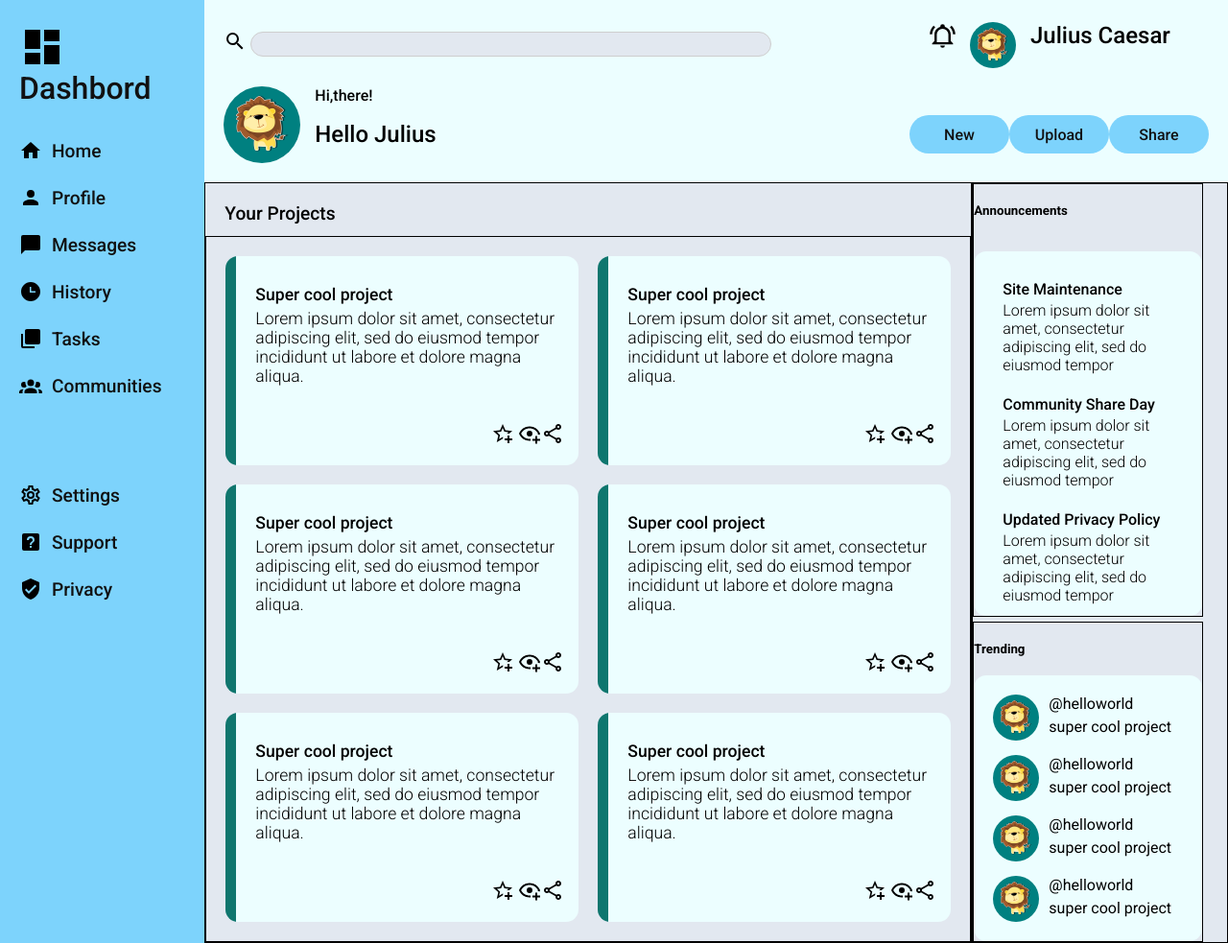
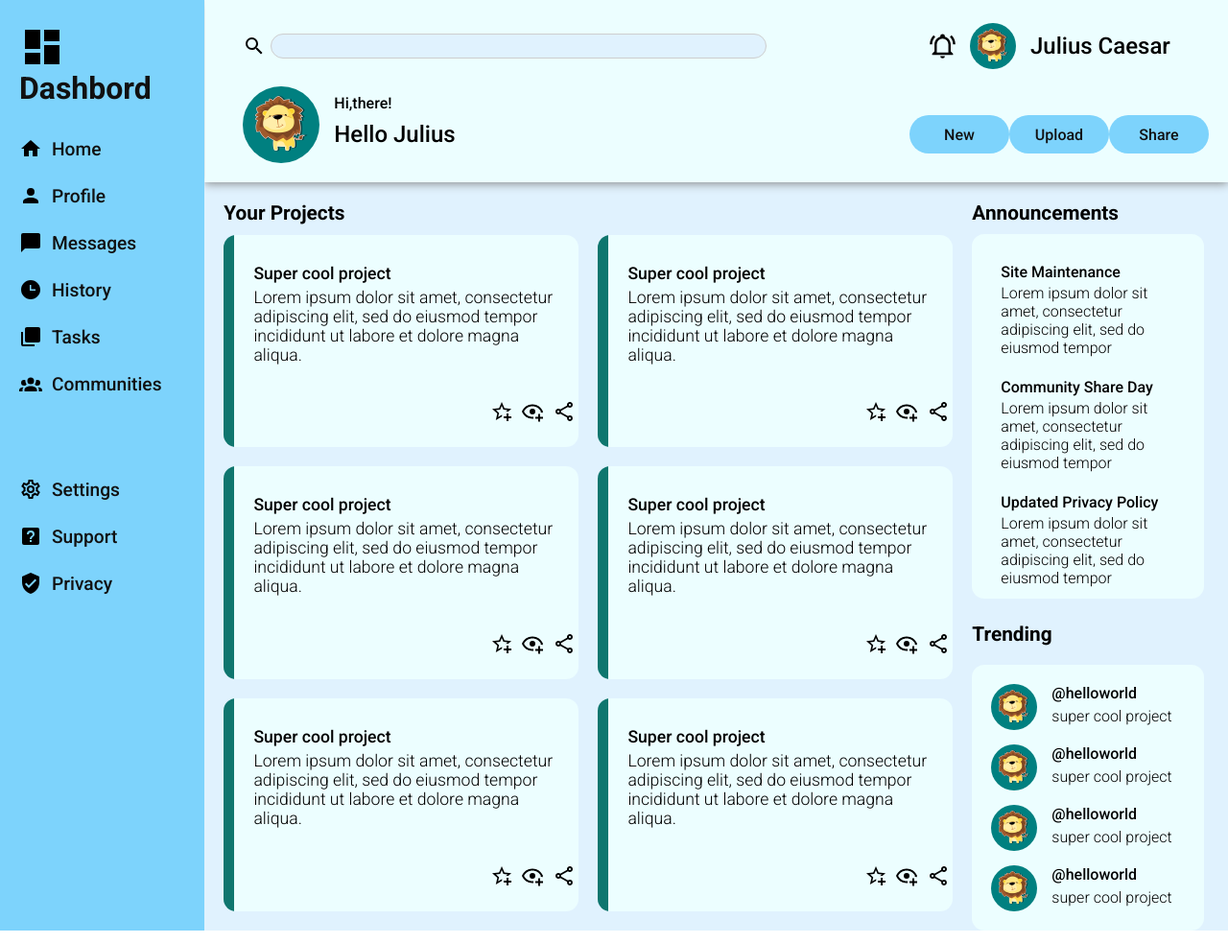
Before and after one commit to Lafetz/DASHBOARD, a plain HTML site: page index.html in a window 1280 px wide. Shown: the whole page at 96% size. Drawn offline with Linux system fonts and the light colour scheme.

Commit message:
clean up code

```diff
--- a/index.html
+++ b/index.html
@@ -1,6 +1,5 @@
 <!DOCTYPE html>
 <html lang="en">
-
   <head>
     <meta charset="UTF-8" />
     <meta http-equiv="X-UA-Compatible" content="IE=edge" />
@@ -14,18 +13,30 @@
       <div class="header">
         <div class="search">
           <label for="search-bar">
-          <img src="./img/magnify.svg" alt="search icon"  />
+            <img src="./img/magnify.svg" alt="search icon" />
           </label>
           <input type="text" id="search-bar" />
         </div>
 
         <div class="right-search">
-        <img src="./img/bell-ring-outline.svg" alt="notification-icon" class="icon" />
-        <img class="image" src="./img/lion-g4e016bee9_1280.png" alt="user-Image" />
+          <img
+            src="./img/bell-ring-outline.svg"
+            alt="notification-icon"
+            class="icon"
+          />
+          <img
+            class="image"
+            src="./img/lion-g4e016bee9_1280.png"
+            alt="user-Image"
+          />
           <div>Julius Caesar</div>
         </div>
         <div class="bottom-left">
-        <img src="./img/lion-g4e016bee9_1280.png" alt="user-Image" class="userImg" />
+          <img
+            src="./img/lion-g4e016bee9_1280.png"
+            alt="user-Image"
+            class="userImg"
+          />
           <p>Hi,there!</p>
           <p>Hello Julius</p>
         </div>
@@ -36,18 +47,24 @@
       <div class="main">
         <div class="left-main">
           <div class="title">
-          <p>Your Projects</p>
+          <h5>Your Projects</h5>
+
         </div>
         <div class="project-list">
           <div class="projects">
             <div class="color-block"></div>
             <div class="text-icon">
               <p>Super cool project</p>
-              <p>Lorem ipsum dolor sit amet, consectetur adipiscing elit, sed do eiusmod tempor incididunt ut labore et
-                dolore magna aliqua.</p>
-              <div class="icons"><img src="./img/star-plus-outline.svg" alt="like icon">
-                <img src="./img/eye-plus-outline.svg" alt="seen icon"><img src="./img/share-variant-outline.svg"
-                  alt="share icon">
+              <p>
+                Lorem ipsum dolor sit amet, consectetur adipiscing elit, sed do
+                eiusmod tempor incididunt ut labore et dolore magna aliqua.
+              </p>
+              <div class="icons">
+                <img src="./img/star-plus-outline.svg" alt="like icon" />
+                <img src="./img/eye-plus-outline.svg" alt="seen icon" /><img
+                  src="./img/share-variant-outline.svg"
+                  alt="share icon"
+                />
               </div>
             </div>
           </div>
@@ -55,11 +72,16 @@
             <div class="color-block"></div>
             <div class="text-icon">
               <p>Super cool project</p>
-              <p>Lorem ipsum dolor sit amet, consectetur adipiscing elit, sed do eiusmod tempor incididunt ut labore et
-                dolore magna aliqua.</p>
-              <div class="icons"><img src="./img/star-plus-outline.svg" alt="like icon">
-                <img src="./img/eye-plus-outline.svg" alt="seen icon"><img src="./img/share-variant-outline.svg"
-                  alt="share icon">
+              <p>
+                Lorem ipsum dolor sit amet, consectetur adipiscing elit, sed do
+                eiusmod tempor incididunt ut labore et dolore magna aliqua.
+              </p>
+              <div class="icons">
+                <img src="./img/star-plus-outline.svg" alt="like icon" />
+                <img src="./img/eye-plus-outline.svg" alt="seen icon" /><img
+                  src="./img/share-variant-outline.svg"
+                  alt="share icon"
+                />
               </div>
             </div>
           </div>
@@ -67,11 +89,16 @@
             <div class="color-block"></div>
             <div class="text-icon">
               <p>Super cool project</p>
-              <p>Lorem ipsum dolor sit amet, consectetur adipiscing elit, sed do eiusmod tempor incididunt ut labore et
-                dolore magna aliqua.</p>
-              <div class="icons"><img src="./img/star-plus-outline.svg" alt="like icon">
-                <img src="./img/eye-plus-outline.svg" alt="seen icon"><img src="./img/share-variant-outline.svg"
-                  alt="share icon">
+              <p>
+                Lorem ipsum dolor sit amet, consectetur adipiscing elit, sed do
+                eiusmod tempor incididunt ut labore et dolore magna aliqua.
+              </p>
+              <div class="icons">
+                <img src="./img/star-plus-outline.svg" alt="like icon" />
+                <img src="./img/eye-plus-outline.svg" alt="seen icon" /><img
+                  src="./img/share-variant-outline.svg"
+                  alt="share icon"
+                />
               </div>
             </div>
           </div>
@@ -79,11 +106,16 @@
             <div class="color-block"></div>
             <div class="text-icon">
               <p>Super cool project</p>
-              <p>Lorem ipsum dolor sit amet, consectetur adipiscing elit, sed do eiusmod tempor incididunt ut labore et
-                dolore magna aliqua.</p>
-              <div class="icons"><img src="./img/star-plus-outline.svg" alt="like icon">
-                <img src="./img/eye-plus-outline.svg" alt="seen icon"><img src="./img/share-variant-outline.svg"
-                  alt="share icon">
+              <p>
+                Lorem ipsum dolor sit amet, consectetur adipiscing elit, sed do
+                eiusmod tempor incididunt ut labore et dolore magna aliqua.
+              </p>
+              <div class="icons">
+                <img src="./img/star-plus-outline.svg" alt="like icon" />
+                <img src="./img/eye-plus-outline.svg" alt="seen icon" /><img
+                  src="./img/share-variant-outline.svg"
+                  alt="share icon"
+                />
               </div>
             </div>
           </div>
@@ -91,11 +123,16 @@
             <div class="color-block"></div>
             <div class="text-icon">
               <p>Super cool project</p>
-              <p>Lorem ipsum dolor sit amet, consectetur adipiscing elit, sed do eiusmod tempor incididunt ut labore et
-                dolore magna aliqua.</p>
-              <div class="icons"><img src="./img/star-plus-outline.svg" alt="like icon">
-                <img src="./img/eye-plus-outline.svg" alt="seen icon"><img src="./img/share-variant-outline.svg"
-                  alt="share icon">
+              <p>
+                Lorem ipsum dolor sit amet, consectetur adipiscing elit, sed do
+                eiusmod tempor incididunt ut labore et dolore magna aliqua.
+              </p>
+              <div class="icons">
+                <img src="./img/star-plus-outline.svg" alt="like icon" />
+                <img src="./img/eye-plus-outline.svg" alt="seen icon" /><img
+                  src="./img/share-variant-outline.svg"
+                  alt="share icon"
+                />
               </div>
             </div>
           </div>
@@ -103,11 +140,16 @@
             <div class="color-block"></div>
             <div class="text-icon">
               <p>Super cool project</p>
-              <p>Lorem ipsum dolor sit amet, consectetur adipiscing elit, sed do eiusmod tempor incididunt ut labore et
-                dolore magna aliqua.</p>
-              <div class="icons"><img src="./img/star-plus-outline.svg" alt="like icon">
-                <img src="./img/eye-plus-outline.svg" alt="seen icon"><img src="./img/share-variant-outline.svg"
-                  alt="share icon">
+              <p>
+                Lorem ipsum dolor sit amet, consectetur adipiscing elit, sed do
+                eiusmod tempor incididunt ut labore et dolore magna aliqua.
+              </p>
+              <div class="icons">
+                <img src="./img/star-plus-outline.svg" alt="like icon" />
+                <img src="./img/eye-plus-outline.svg" alt="seen icon" /><img
+                  src="./img/share-variant-outline.svg"
+                  alt="share icon"
+                />
               </div>
             </div>
           </div>
@@ -117,50 +159,82 @@
         <div class="upper-main">
           <h5>Announcements</h5>
           <div class="upper-main-content">
-           <div class="content"><p>Site Maintenance</p> <p>
-            Lorem ipsum dolor sit amet, consectetur adipiscing elit, sed do eiusmod tempor incididunt ut labore et
-            dolore
-           </p></div>
+            <div class="content">
+              <p>Site Maintenance</p>
+              <p>
+                Lorem ipsum dolor sit amet, consectetur adipiscing elit, sed do
+                eiusmod tempor incididunt ut labore et dolore
+              </p>
+              <div class="underline"></div>
+            </div>
             <div class="content">
               <p>Community Share Day</p>
-             <p>Lorem ipsum dolor sit amet, consectetur adipiscing elit, sed do eiusmod tempor incididunt ut labore et
-              dolore</p>
+              <p>
+                Lorem ipsum dolor sit amet, consectetur adipiscing elit, sed do
+                eiusmod tempor incididunt ut labore et dolore
+              </p>
+              <div class="underline"></div>
             </div>
             <div class="content">
               <p>Updated Privacy Policy</p>
-             <p>Lorem ipsum dolor sit amet, consectetur adipiscing elit, sed do eiusmod tempor incididunt ut labore et
-              dolore</p>
-
+              <p>
+                Lorem ipsum dolor sit amet, consectetur adipiscing elit, sed do
+                eiusmod tempor incididunt ut labore et dolore
+              </p>
             </div>
           </div>
         </div>
         <div class="lower-main">
           <h5>Trending</h5>
           <div class="profiles">
-               <div class="other-users"><img src="./img/lion-g4e016bee9_1280.png" alt="profile picture"> <p>@helloworld</p> <p>super cool project</p></div>
-               <div class="other-users"><img src="./img/lion-g4e016bee9_1280.png" alt="profile picture"> <p>@helloworld</p> <p>super cool project</p></div>
-               <div class="other-users"><img src="./img/lion-g4e016bee9_1280.png" alt="profile picture"> <p>@helloworld</p> <p>super cool project</p></div>
-               <div class="other-users"><img src="./img/lion-g4e016bee9_1280.png" alt="profile picture"> <p>@helloworld</p> <p>super cool project</p></div>
+            <div class="other-users">
+              <img src="./img/lion-g4e016bee9_1280.png" alt="profile picture" />
+              <p class="user-id">@helloworld</p>
+              <p>super cool project</p>
+            </div>
+            <div class="other-users">
+              <img src="./img/lion-g4e016bee9_1280.png" alt="profile picture" />
+              <p class="user-id">@helloworld</p>
+              <p>super cool project</p>
+            </div>
+            <div class="other-users">
+              <img src="./img/lion-g4e016bee9_1280.png" alt="profile picture" />
+              <p class="user-id">@helloworld</p>
+              <p>super cool project</p>
+            </div>
+            <div class="other-users">
+              <img src="./img/lion-g4e016bee9_1280.png" alt="profile picture" />
+              <p class="user-id">@helloworld</p>
+              <p>super cool project</p>
+            </div>
           </div>
         </div>
       </div>
     </div>
     <div class="nav">
-      <p class="dashIcon"><img src="./img/view-dashboard.svg" alt="Dashbord" />Dashbord</p>
-      <div class="test">
-        <p><img src="./img/home.svg" alt="home-icon">Home</p>
-        <p> <img src="./img/account.svg" alt="profile-icon">Profile</p>
-        <p><img src="./img/message.svg" alt="message-icon">Messages</p>
-        <p><img src="./img/clock-time-three.svg" alt="clock-time">History</p>
-        <p><img src="./img/checkbox-multiple-blank.svg" alt="task-icon">Tasks</p>
-        <p><img src="./img/account-group.svg" alt="communities icon">Communities</p>
+      <h1 class="dashIcon">
+        <img src="./img/view-dashboard.svg" alt="Dashbord" />Dashbord
+      </h1>
+      <div class="options">
+        <p><img src="./img/home.svg" alt="home-icon" /><a href="#">Home</a></p>
+        <p><img src="./img/account.svg" alt="profile-icon" /><a href="#">Profile</a></p>
+        <p><img src="./img/message.svg" alt="message-icon" /><a href="#">Messages</a></p>
+        <p><img src="./img/clock-time-three.svg" alt="clock-time" /><a href="#">History</a></p>
+        <p>
+          <img src="./img/checkbox-multiple-blank.svg" alt="task-icon" /><a href="#">Tasks</a>
+        </p>
+        <p>
+          <img
+            src="./img/account-group.svg"
+            alt="communities icon"
+          /><a href="#">Communities</a>
+        </p>
       </div>
-      <div class="test">
-        <p><img src="./img/cog-outline.svg" alt="settings icon">Settings</p>
-        <p><img src="./img/help-box.svg" alt="help icon">Support</p>
-        <p><img src="./img/shield-check.svg" alt="privacy icon">Privacy</p>
+      <div class="options">
+        <p><img src="./img/cog-outline.svg" alt="settings icon" /><a href="#">Settings</a></p>
+        <p><img src="./img/help-box.svg" alt="help icon" /><a href="#">Support</a></p>
+        <p><img src="./img/shield-check.svg" alt="privacy icon" /><a href="#">Privacy</a></p>
       </div>
     </div>
   </body>
-
 </html>
--- a/style.css
+++ b/style.css
@@ -1,55 +1,64 @@
 @import url("https://fonts.googleapis.com/css2?family=Roboto:ital,wght@0,300;0,400;0,500;0,700;1,300;1,400;1,500&display=swap");
 :root {
-  margin: 0px;
-  padding: 0px;
   --main-bg-color: #7dd3fc;
   --nav-color: #111;
   --user-color: #0f766e;
   --main-header: #ecfeff;
-  --search-main: #e2e8f0;
+  --search-main: #e0f2fe;
 }
 * {
   margin: 0px;
   padding: 0px;
   font-family: "roboto", sans-serif;
 }
+a {
+  text-decoration: none;
+  color: #111;
+}
 html,
 body {
   height: 100%;
+  font-family: "roboto", sans-serif;
 }
 img {
   vertical-align: text-bottom;
 }
 .container {
   height: 100%;
-
   display: grid;
   grid-template: minmax(190px, 1fr) 4fr/1fr 5fr;
 }
 
 .header {
-  padding-right: 20px;
+  padding: 20px 20px 0px 20px;
   grid-area: 1/2/2/3;
   display: grid;
   grid-template-columns: 5fr 2fr;
   grid-template-rows: 1fr 1fr;
   align-items: center;
   background-color: #ecfeff;
+  gap: 15px;
+
+  position: relative;
+  z-index: 10;
+  box-shadow: 0px 1px 10px grey;
+  clip-path: polygon(0 0, 100% 0, 100% 200%, 0 200%);
 }
-.header > * {
-  padding: 0px 0px 0px 0px;
-}
+
 .right-search img {
   height: 1.8rem;
 }
 img.image {
   height: 3rem;
-  margin-bottom: -3px;
+
   width: 3rem;
   border-radius: 100%;
 }
 .search {
   padding-left: 20px;
+  display: flex;
+  align-items: center;
+  gap: 5px;
 }
 input {
   width: 75%;
@@ -67,6 +76,7 @@ input {
   font-size: 1.5rem;
   font-weight: 500;
   padding-left: 20px;
+  align-items: center;
 }
 .bottom-left img {
   height: 5rem;
@@ -76,15 +86,17 @@ input {
 }
 .bottom-left {
   display: grid;
-  grid-template: max-content max-content / max-content max-content;
+  grid-template: auto auto / max-content max-content;
   column-gap: 15px;
-
   font-weight: 500;
   margin-bottom: 20px;
   padding-left: 20px;
 }
 .bottom-left p:nth-child(3) {
   font-size: 1.5rem;
+}
+.bottom-left p:nth-child(even) {
+  align-self: center;
 }
 .buttons {
   display: grid;
@@ -100,7 +112,10 @@ button {
   font-weight: 500;
   font-size: 1rem;
 }
-
+button:hover {
+  background-color: var(--user-color);
+  color: rgb(255, 255, 255);
+}
 .nav {
   background-color: brown;
   grid-area: 1/1/3/2;
@@ -124,11 +139,14 @@ button {
   padding-right: 10px;
 }
 
-.nav .test {
+.nav .options {
   display: flex;
   flex-direction: column;
   gap: 25px;
   color: var(--nav-color);
+}
+.options p:hover {
+  text-decoration: underline;
 }
 p img {
   padding-right: 10px;
@@ -138,8 +156,8 @@ p img {
   display: grid;
   grid-template-columns: 3fr 1fr;
 }
-.main > * {
-  border: 1px solid black;
+h5 {
+  font-size: 1.3rem;
 }
 .left-main {
   display: grid;
@@ -151,9 +169,8 @@ p img {
   font-size: 1.2rem;
 }
 .project-list {
-  border: 1px solid black;
   display: grid;
-  padding: 20px;
+  padding: 0px 20px 20px;
   gap: 20px;
   grid-template: repeat(3, 1fr) / repeat(2, 1fr);
 }
@@ -185,6 +202,8 @@ p img {
   margin-left: 75%;
   margin-top: 10%;
   min-width: fit-content;
+  display: flex;
+  gap: 10%;
 }
 .right-main {
   display: flex;
@@ -195,13 +214,14 @@ p img {
 .upper-main {
   display: flex;
   flex-direction: column;
-  gap: 35px;
-}
-.right-main > * {
-  border: 1px solid black;
+  gap: 10px;
 }
 .upper-main h5 {
   padding: 20px 0px 0px 0px;
+}
+.underline {
+  border-bottom: 1px solid grey;
+  margin-top: 15px;
 }
 .upper-main-content {
   display: grid;
@@ -243,7 +263,7 @@ p img {
 .other-users {
   display: grid;
   grid-template: 1fr 1fr/1fr 9fr;
-  column-gap: 10px;
+  column-gap: 15px;
 }
 
 .other-users img {
@@ -252,3 +272,9 @@ p img {
   border-radius: 100%;
   grid-row: 1/3;
 }
+.user-id {
+  font-weight: 500;
+}
+.other-users p:nth-child(odd) {
+  font-weight: 300;
+}
```
Also changed, not shown: 1 other file. Lines whose indentation alone changed are shown as unchanged.
